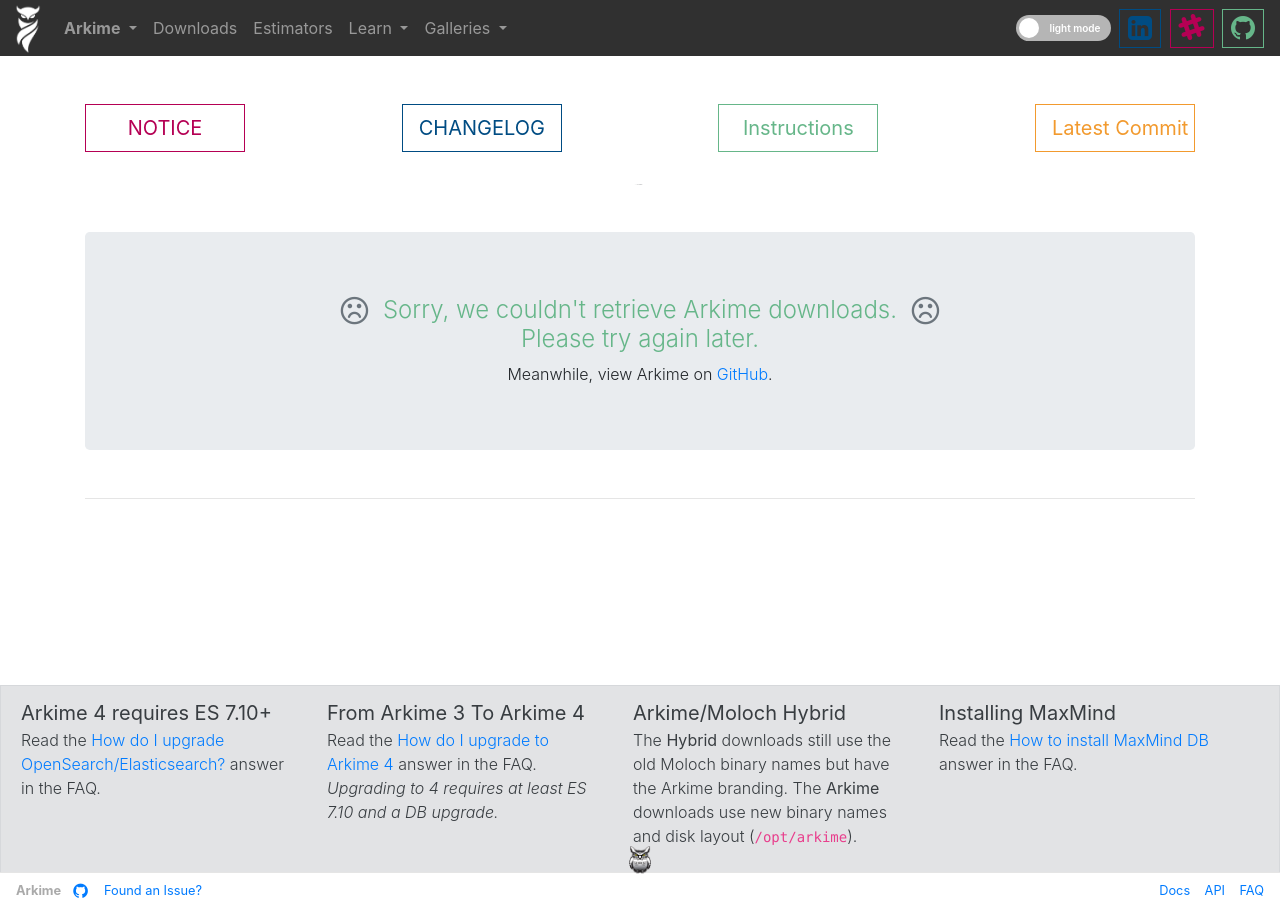
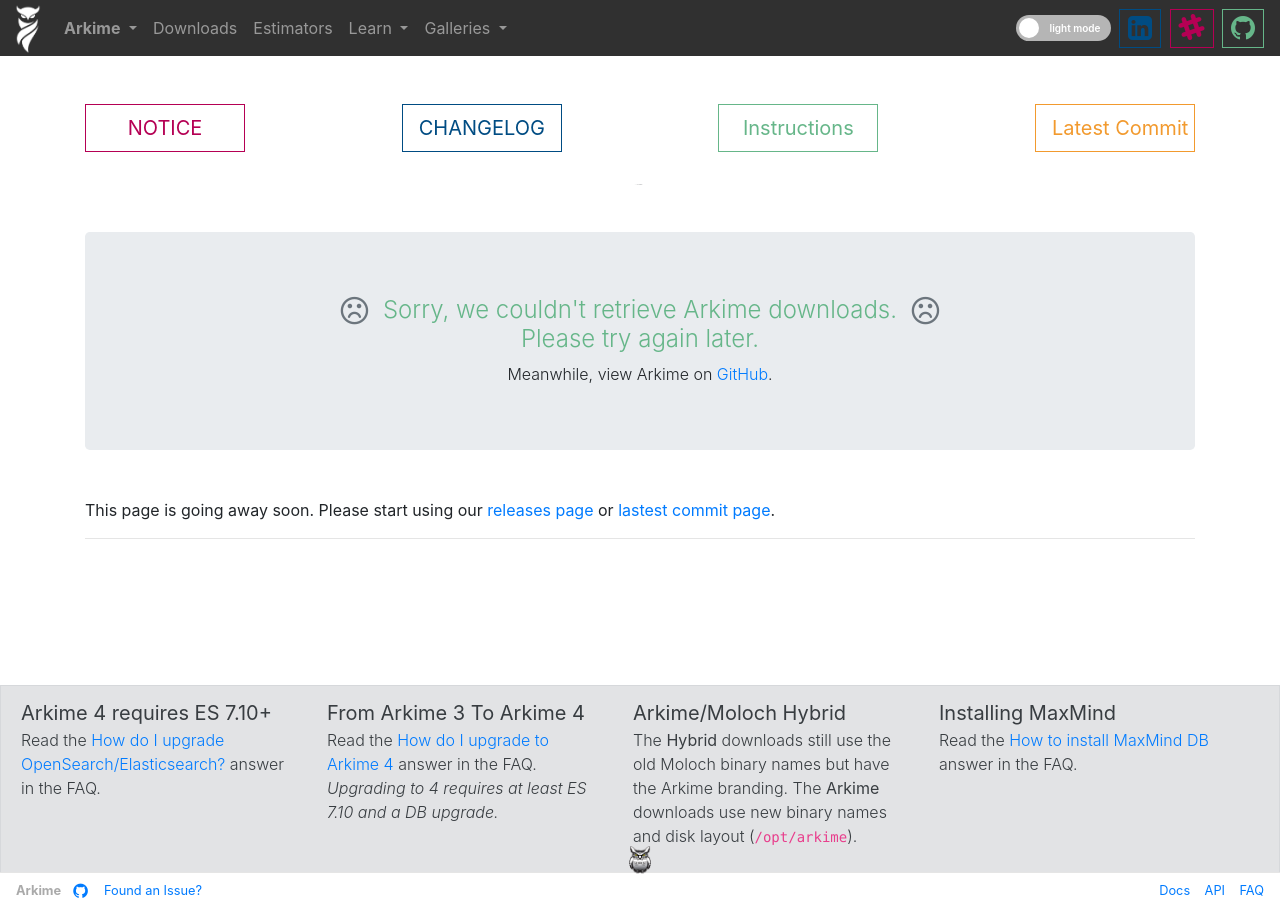
Before and after one commit to arkime/arkimeweb, a Jekyll site: the page built from downloads.html, in a window 1280 px wide. Built offline with Jekyll 4.4.1, drawn with Linux system fonts in a browser that asks for light colours; nearby versions of some CDN libraries.

Commit message:
link to new

```diff
--- a/downloads.html
+++ b/downloads.html
@@ -121,6 +121,8 @@
         </p>
       </div>
       <!-- /download error -->
+
+      <div>This page is going away soon. Please start using our <a href="https://github.com/arkime/arkime/releases">releases page</a> or <a href="https://latest.arkime.net">lastest commit page</a>.</div>
 
       <!-- latest commit downloads -->
       <div
```
